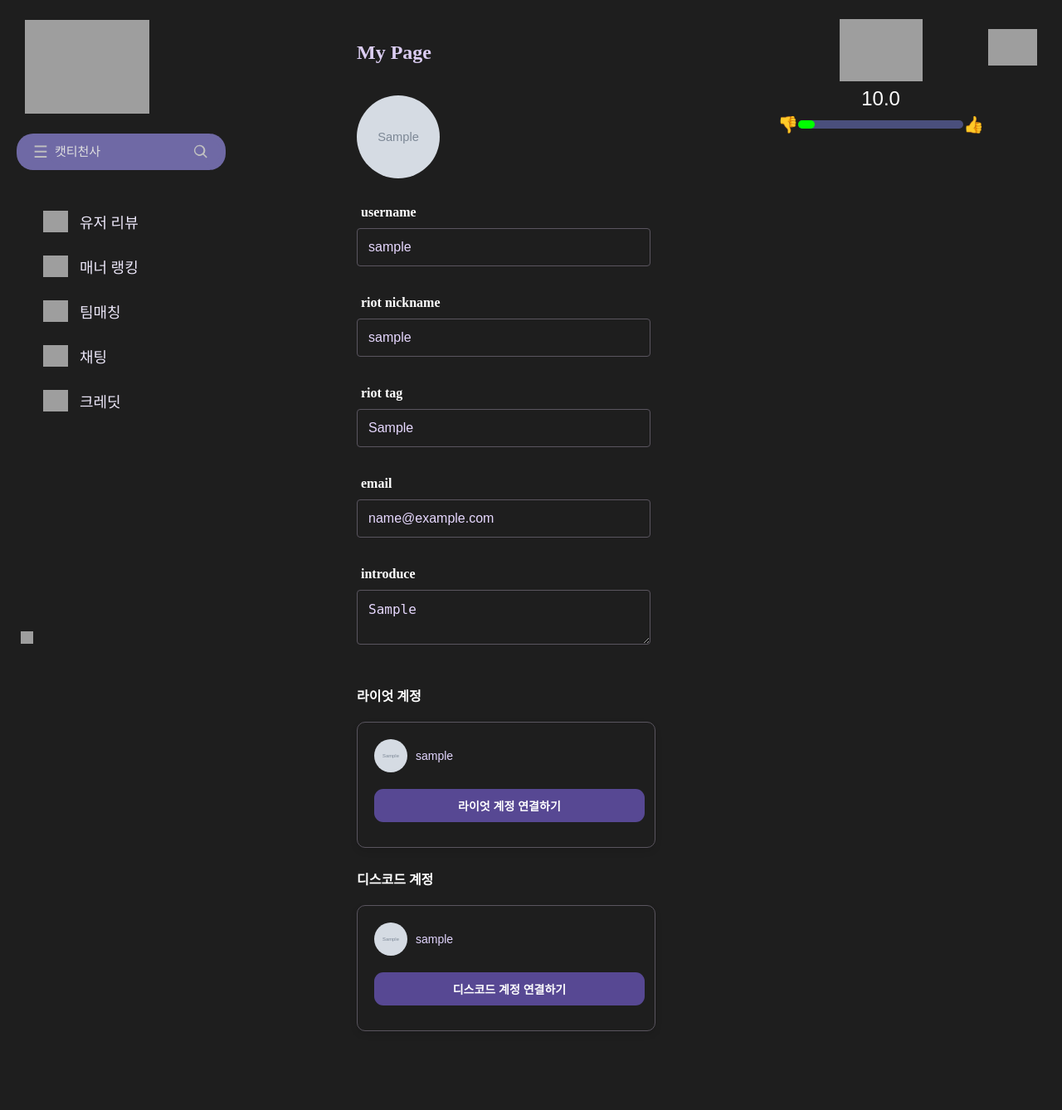
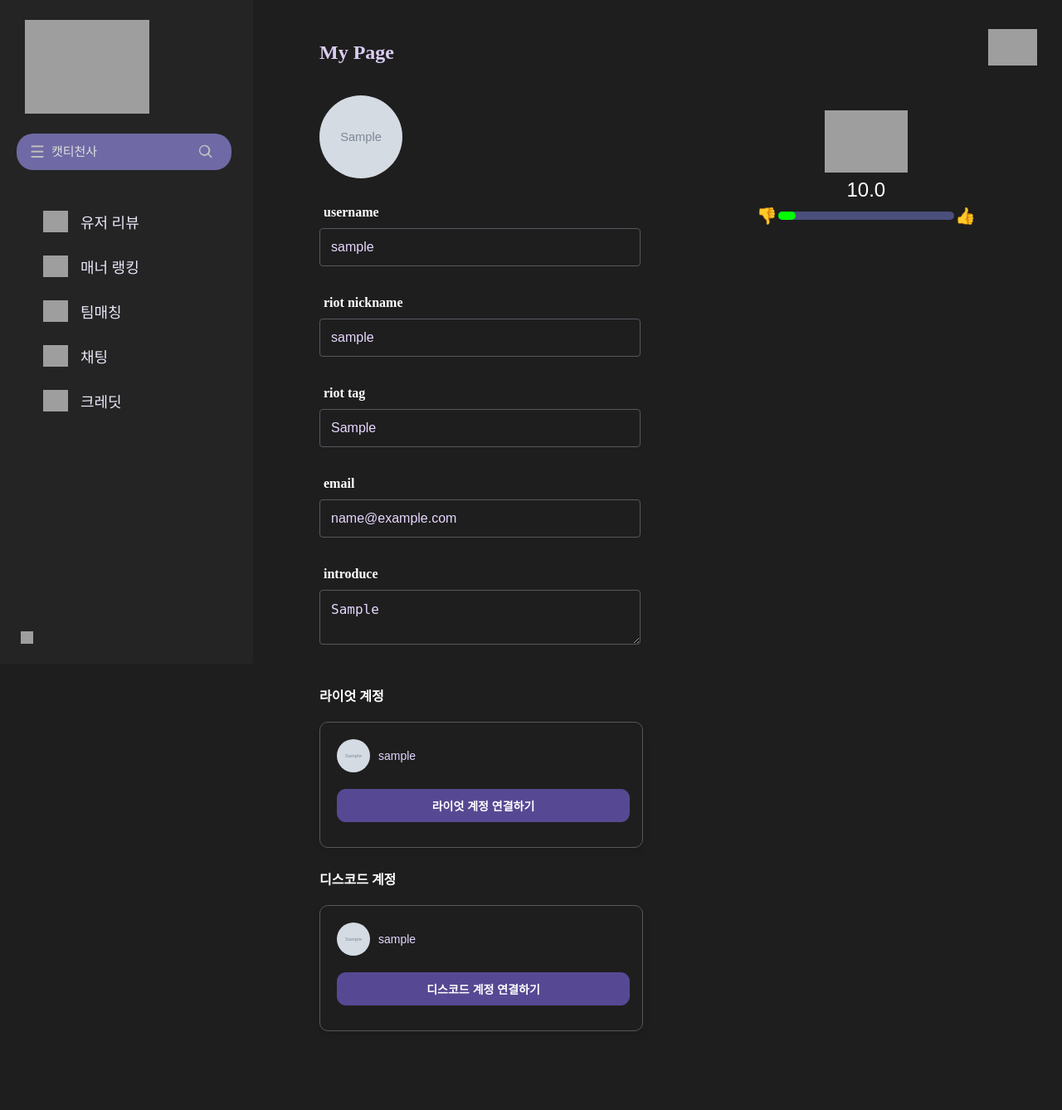
Before and after one commit to kimwoolina/wp.gg, a Django app: page /profile/ in a window 1280 px wide. Shown: the whole page at 83% size. Before the commit the page ends 1243 px from the top, so only its background shows below. Run offline with Django 4.2, Linux system fonts and the light colour scheme; a user stored in the database is signed in; tables that the repository leaves empty hold one stand-in row (values such as "Sample post"); grey boxes marked "Sample" are stand-in pictures; grey boxes are pictures that could not be loaded.

Commit message:
feat: users 프로필페이지 css 코드 수정

```diff
--- a/users/templates/profile.html
+++ b/users/templates/profile.html
@@ -63,12 +63,24 @@
         }
 
         .sidebar {
-            width: 230px;
-            background-color: transparent;
+            width: 265px;
+            background-color: #242424;
             padding: 20px;
             display: flex;
             flex-direction: column;
             align-items: flex-start;
+            position: fixed; /* 사이드바를 고정 */
+            top: 0; /* 최상단부터 시작 */
+            bottom: 0; /* 하단까지 채움 */
+            left: 0; /* 왼쪽으로 고정 */
+            overflow-y: auto; /* 콘텐츠가 넘치면 스크롤 */
+        }
+
+        /* 메인 콘텐츠가 사이드바 옆에 오도록 수정 */
+        .main-content {
+            margin-left: 255px; /* 사이드바의 넓이만큼 마진을 줘서 옆에 위치하게 함 */
+            flex: 1;
+            padding: 20px;
         }
 
         .user-profile {
@@ -113,25 +125,25 @@
         }
 
         .menu-item:hover {
-            color: #ACA7D8;
+            color: #BA8CFF;
             font-style: bold;
         }
 
         .menu-icon {
             width: 30px;
             height: 26px;
-            margin-right: 14px;
+            margin-right: 15px;
         }
         /* 검색 바 */
         .search-bar {
             display: flex;
             justify-content: center;
             align-items: center;
-            margin-top: 150px;
-            margin-bottom: 150px;
+            margin-top: 100px;
+            margin-bottom: 100px;
         }
         .search-box {
-            width: 240px;
+            width: 247px;
             padding: 6px;
             background-color: #6f69a5;
             border-radius: 20px;
@@ -159,7 +171,7 @@
             color: #C0C0C0;
             font-size: 20px;
             cursor: pointer;
-            margin-left: 14px;
+            margin-left: 10px;
         }
 
         /* 돋보기 아이콘 */
@@ -203,12 +215,14 @@
         .left-body {
             display: flex;
             align-items: center;
-            width: 70%;
-            margin-right: 10px;
+            width: 60%;
+            margin-right: 30px;
         }
 
         .right-body {
             width: 30%;
+            display: flex;
+            justify-content: flex-start;
         }
 
         .profile-title h2 {
@@ -217,10 +231,10 @@
 
 
         .profile-container {
-            width: 120%;
-            margin-top: 10px;
-            margin-bottom: 30px;
-            margin-left: 140px;
+            width: 100%;
+            margin-top: -10px;
+            margin-bottom: 50px;
+            margin-left: 90px;
             margin-right: 80px;
         }
 
@@ -239,7 +253,7 @@
 
         .profile-info input,
         .profile-info textarea {
-            width: 80%;
+            width: 100%;
             padding: 13px;
             border: 0.2px solid #5a555f;
             border-radius: 4px;
@@ -254,7 +268,7 @@
             background-color: #1E1E1E;
             font-family: 'Arial', sans-serif;
             border: 0.2px solid #5a555f;
-            width: 78%;
+            width: 97%;
             padding: 20px;
             border-radius: 10px;
             color: #e3d6ff;
@@ -286,6 +300,12 @@
             width: 90%;
         }
 
+        .action-button:hover {
+            color: #fff;
+            background-color: #BA8CFF;
+        }
+
+
         .account-info {
             display: flex;
             align-items: center;
@@ -311,15 +331,16 @@
         }
 
         .rating-container {
-            width: 100%;
-            height: 150px;
-            background-color: transparent;
-            border-radius: 20px;
-            padding: 10px;
+            width: 200%;
+            height: 170px;
+            background-color: transparent
+            border-radius: 50px;
+            padding: 18px, 20px;
             box-sizing: border-box;
             font-family: Arial, sans-serif;
             color: white;
             text-align: center;
+            margin-top: 100px;
         }
 
         .icon-background {
```
